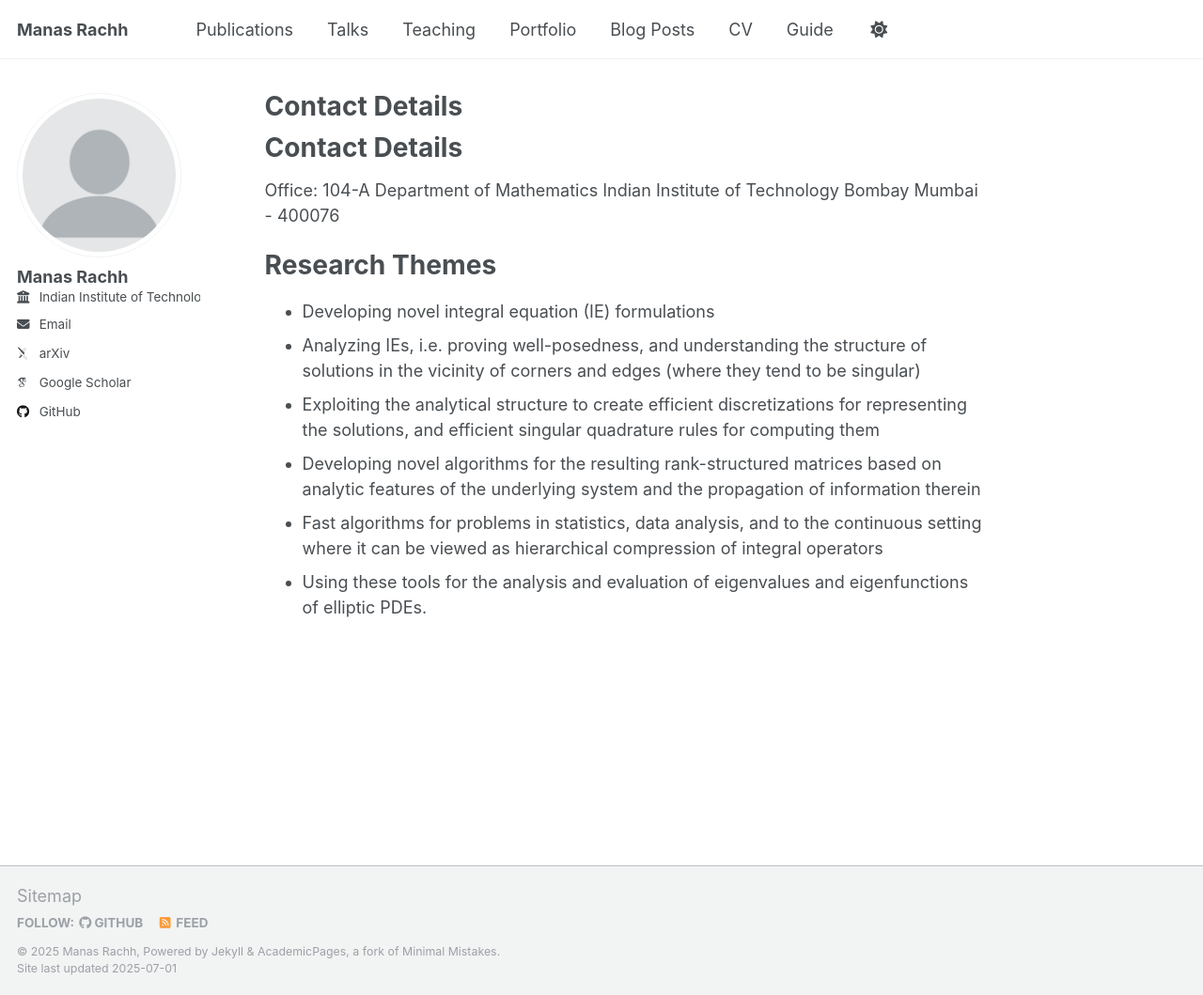
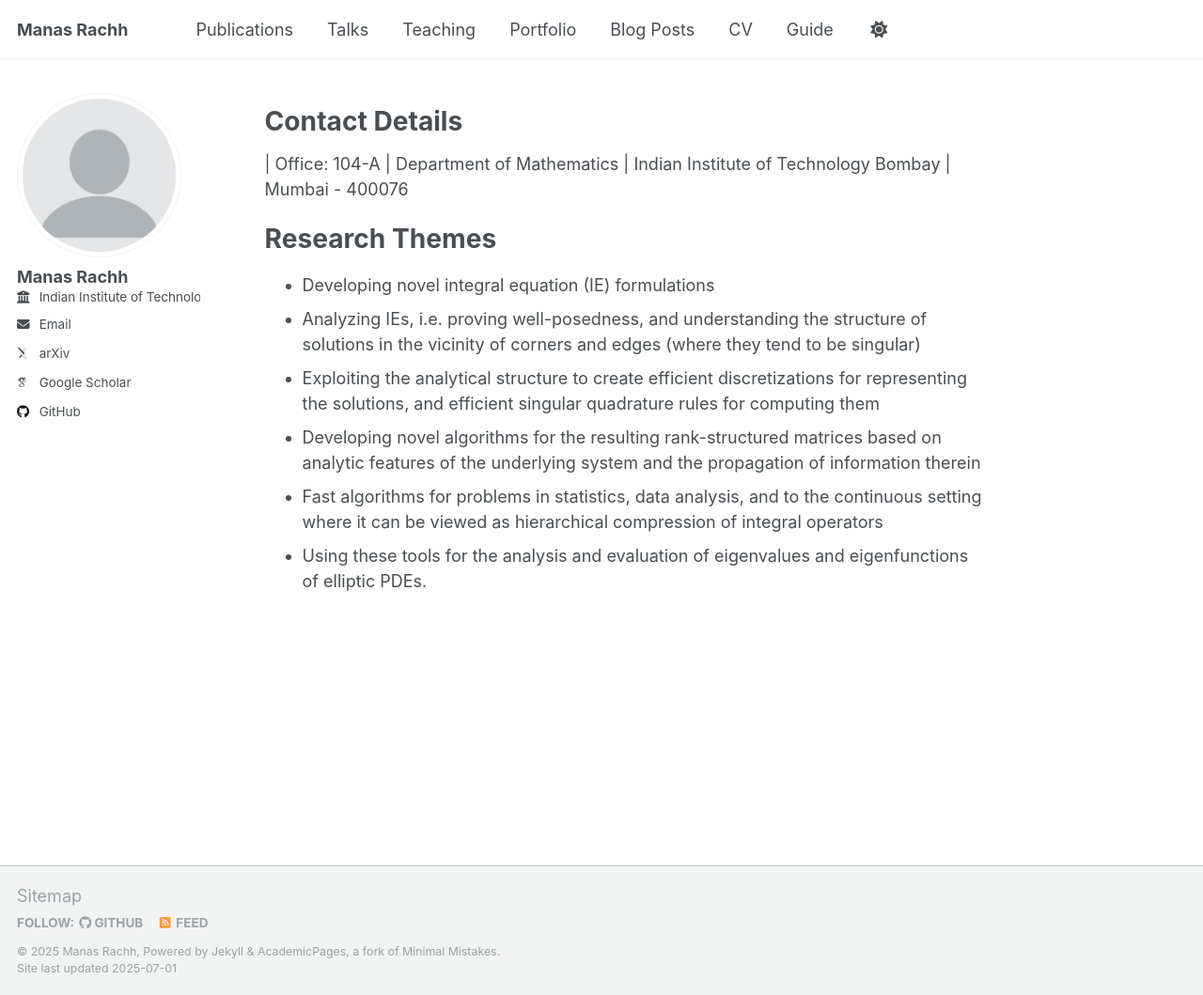
Before and after one commit to mrachh/mrachh.github.io, a Jekyll site: the page built from _pages/about.md, in a window 1280 px wide and 1059 px high. Shown: the whole window at 94% size. Built offline with Jekyll 4.4.1, drawn with Linux system fonts in a browser that asks for light colours; some web fonts are replaced; a script that is not in the unit is left out; our own code applies the rules of GitHub Pages for plain Markdown files; some of the changed lines change nothing that is shown.

Commit message:
fixing indent

```diff
--- a/_pages/about.md
+++ b/_pages/about.md
@@ -1,5 +1,6 @@
 ---
 permalink: /
+title: ""
 redirect_from:
   - /about/
   - /about.html
@@ -8,10 +9,10 @@
 
 Contact Details
 ======
-Office: 104-A
-Department of Mathematics
-Indian Institute of Technology Bombay
-Mumbai - 400076
+| Office: 104-A
+| Department of Mathematics
+| Indian Institute of Technology Bombay
+| Mumbai - 400076
 
 Research Themes
 ======
```
